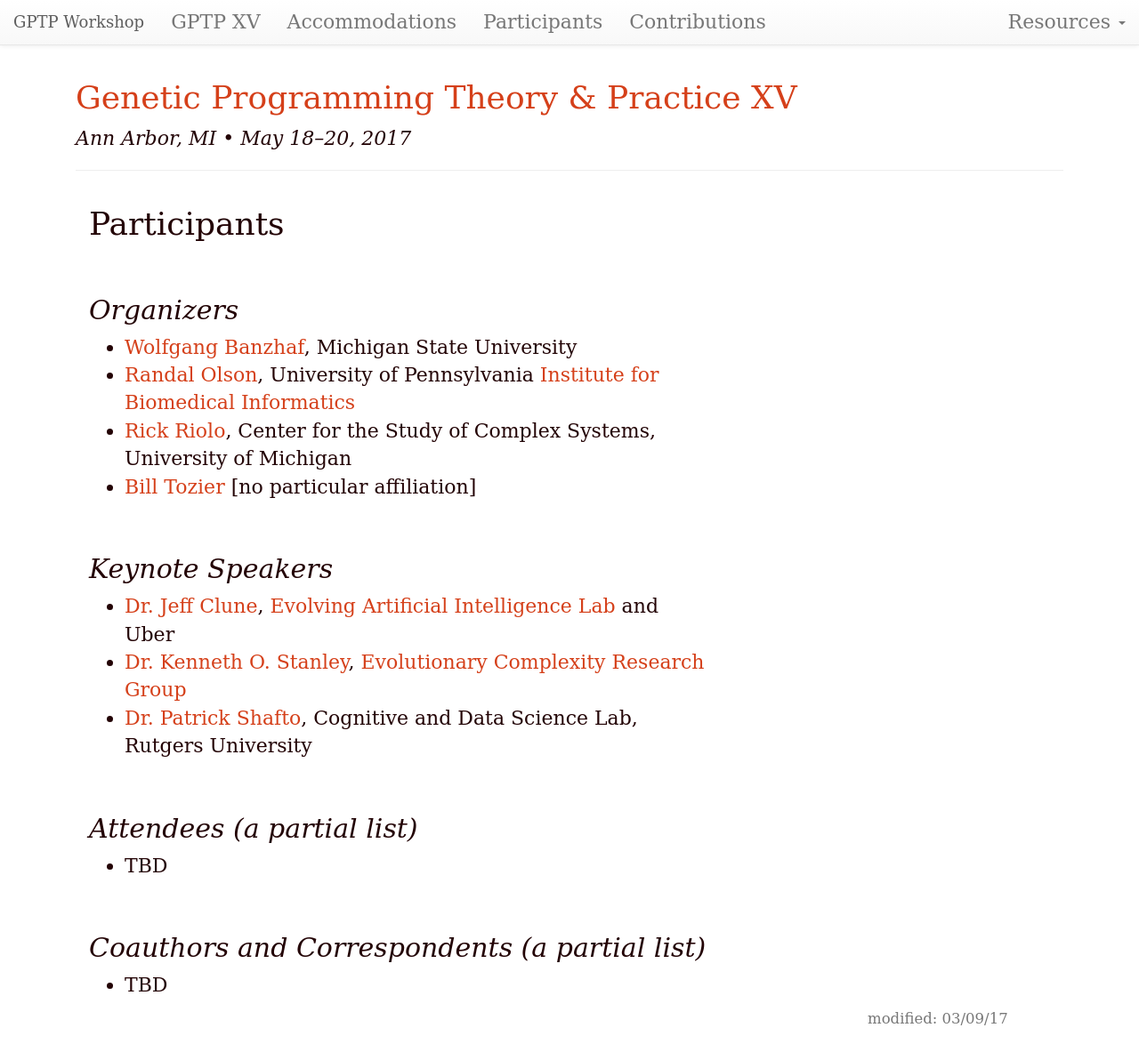
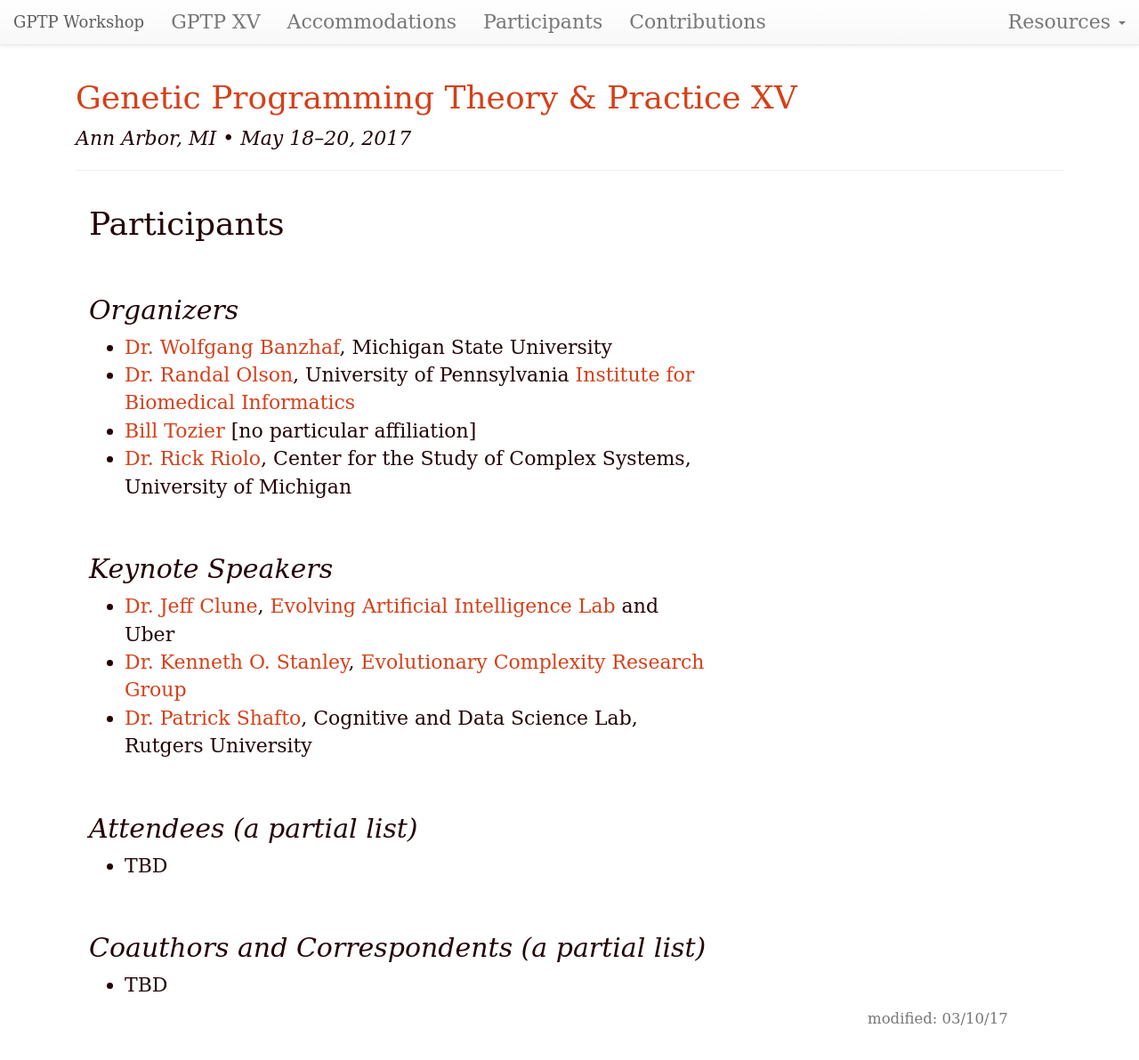
Before and after one commit to GPTP-workshop/gptp-workshop.github.io, a Jekyll site: the page built from attendees.md, in a window 1280 px wide and 1199 px high. Shown: the top 1192 px of the window at 89% size. Built offline with Jekyll 4.4.1, drawn with Linux system fonts in a browser that asks for light colours; our own code applies the rules of GitHub Pages for plain Markdown files.

Commit message:
added titles for organizers

```diff
--- a/attendees.md
+++ b/attendees.md
@@ -1,6 +1,6 @@
 ---
 layout: default
-updated: "March 9, 2017"
+updated: "March 10, 2017"
 roman: "XV"
 dates: "May 18–20, 2017"
 ---
@@ -9,10 +9,10 @@ dates: "May 18–20, 2017"
 
 ## Organizers
 
-- [Wolfgang Banzhaf](http://www.cse.msu.edu/~banzhafw/), Michigan State University
-- [Randal Olson](http://www.randalolson.com), University of Pennsylvania [Institute for Biomedical Informatics](http://upibi.org)
-- [Rick Riolo](https://lsa.umich.edu/cscs/people/affiliated-faculty/rlriolo.html), Center for the Study of Complex Systems, University of Michigan
+- [Dr. Wolfgang Banzhaf](http://www.cse.msu.edu/~banzhafw/), Michigan State University
+- [Dr. Randal Olson](http://www.randalolson.com), University of Pennsylvania [Institute for Biomedical Informatics](http://upibi.org)
 - [Bill Tozier](http://vaguery.github.io) [no particular affiliation]
+- [Dr. Rick Riolo](https://lsa.umich.edu/cscs/people/affiliated-faculty/rlriolo.html), Center for the Study of Complex Systems, University of Michigan
 
 ## Keynote Speakers
 
```
